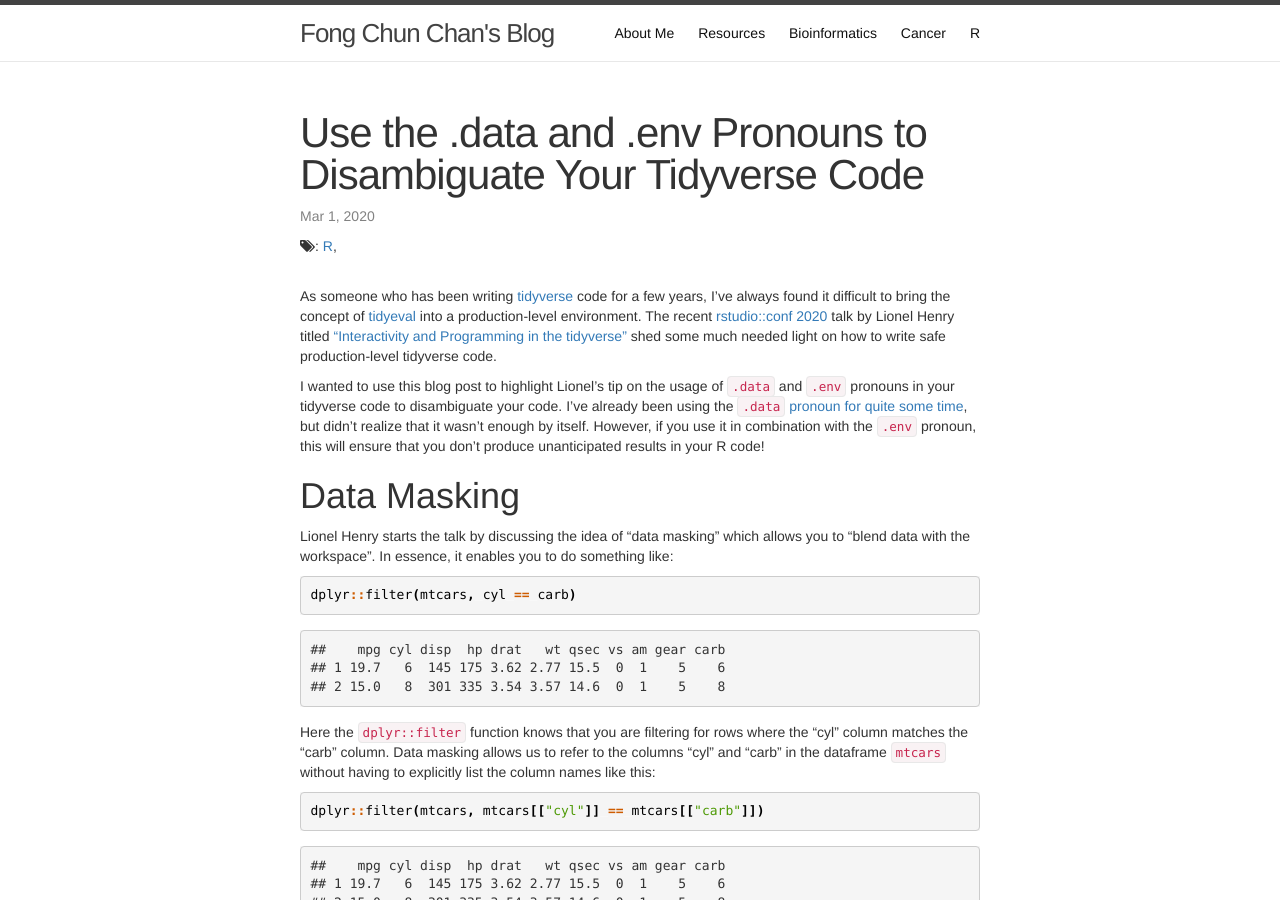
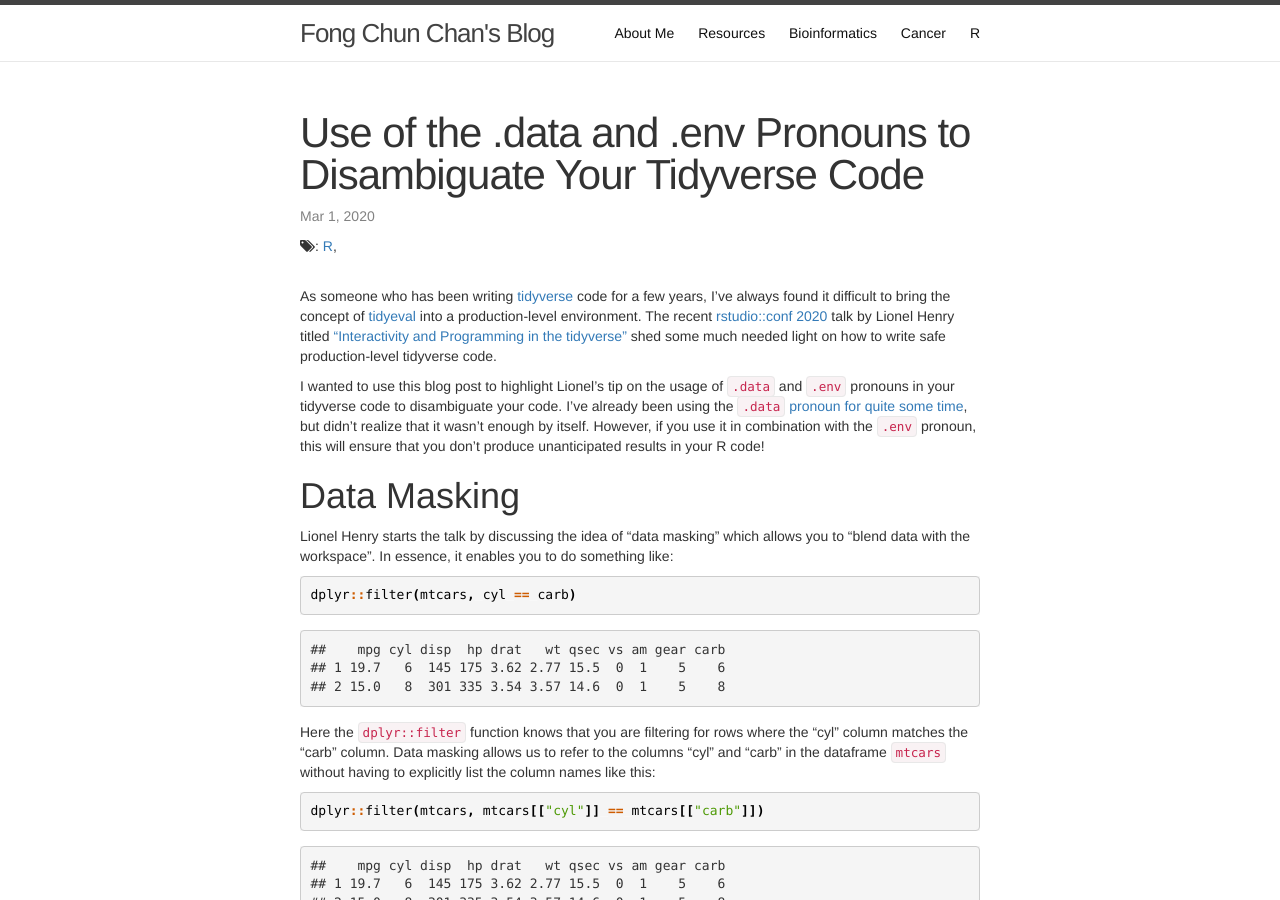
Before and after one commit to tinyheero/tinyheero.github.io, a Jekyll site: the page built from _posts/2020-03-01-use-data-env-pronouns-tidyverse.md, in a window 1280 px wide and 900 px high. Built offline with Jekyll 4.4.1, drawn with Linux system fonts in a browser that asks for light colours; nearby versions of some CDN libraries; library files that are not in the unit come from our copies; comment, search, counter and statistics services are not loaded; some of the changed text lies outside the part shown.

Commit message:
Grammer fixes

```diff
--- a/_posts/2020-03-01-use-data-env-pronouns-tidyverse.md
+++ b/_posts/2020-03-01-use-data-env-pronouns-tidyverse.md
@@ -1,5 +1,5 @@
 ---
-title:  "Use the .data and .env Pronouns to Disambiguate Your Tidyverse Code"
+title:  "Use of the .data and .env Pronouns to Disambiguate Your Tidyverse Code"
 date: "March 1st, 2020"
 layout: post
 output:
--- a/_rmd/use-data-env-pronouns-tidyverse.Rmd
+++ b/_rmd/use-data-env-pronouns-tidyverse.Rmd
@@ -1,5 +1,5 @@
 ---
-title:  "Use the .data and .env Pronouns to Disambiguate Your Tidyverse Code"
+title:  "Use of the .data and .env Pronouns to Disambiguate Your Tidyverse Code"
 date: "March 1st, 2020"
 layout: post
 output:
```
Also changed, not shown: other parts of _posts/2020-03-01-use-data-env-pronouns-tidyverse.md (+1 -1 lines), other parts of _rmd/use-data-env-pronouns-tidyverse.Rmd (+1 -1 lines).
